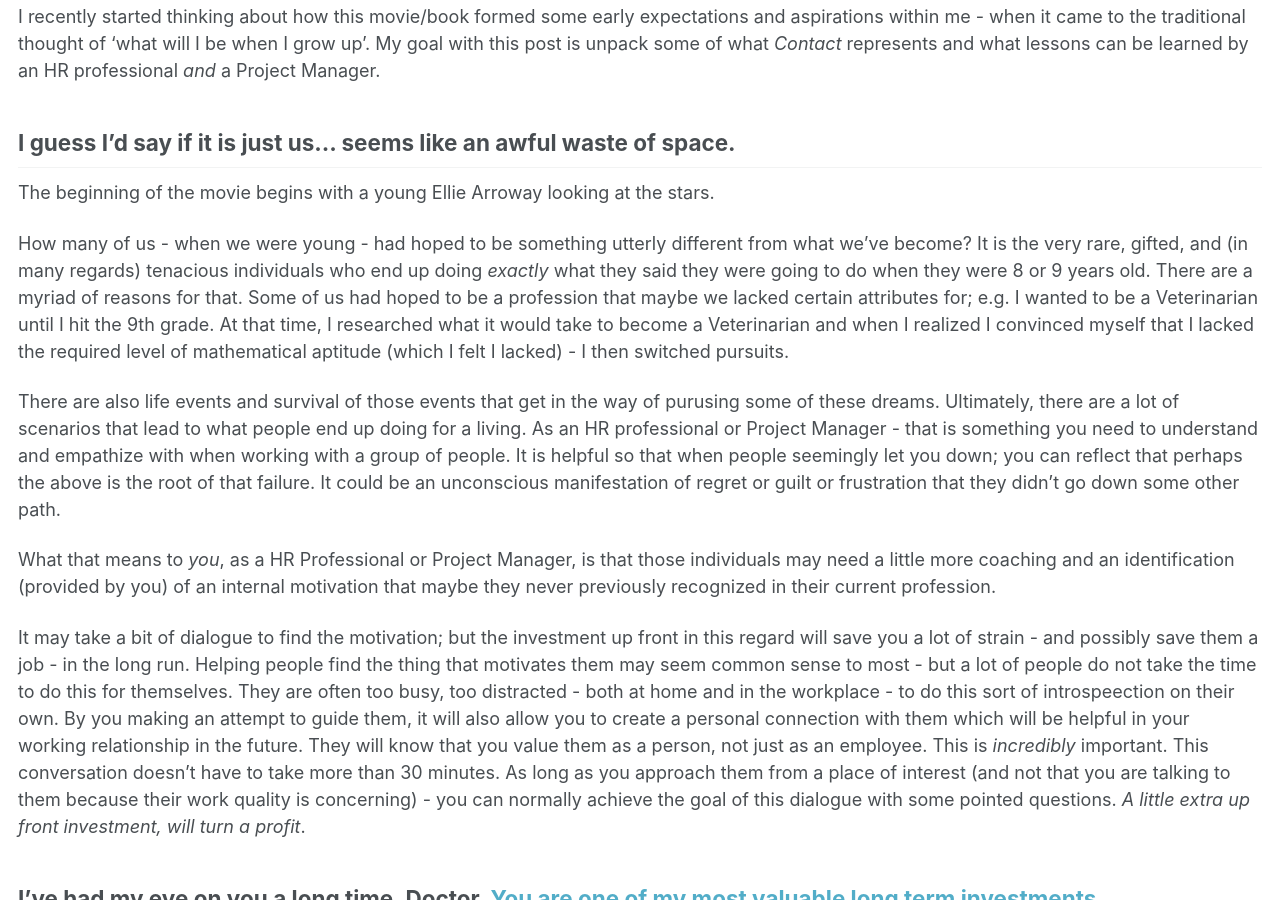
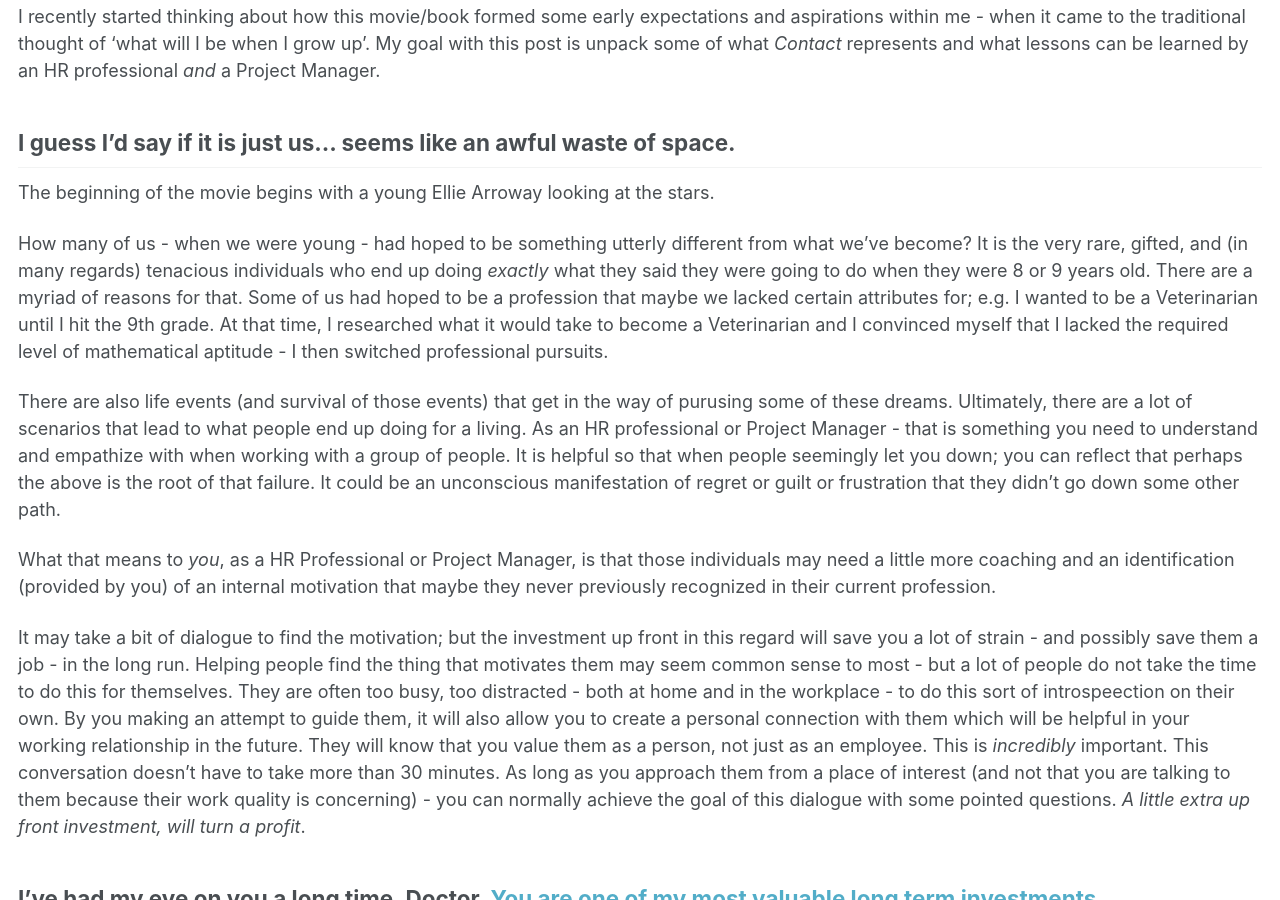
Before and after one commit to firesparks8/firesparks8.github.io, a Jekyll site: the page built from _posts/2017-3-31-The-Contact-Experience.md, in a window 1280 px wide and 900 px high, scrolled down 426 px. Built offline with Jekyll 4.4.1, drawn with Linux system fonts in a browser that asks for light colours.

Commit message:
Update 2017-3-31-The-Contact-Experience.md

```diff
--- a/_posts/2017-3-31-The-Contact-Experience.md
+++ b/_posts/2017-3-31-The-Contact-Experience.md
@@ -14,9 +14,9 @@ I recently started thinking about how this movie/book formed some early expectat
 
 The beginning of the movie begins with a young Ellie Arroway looking at the stars.
 
-How many of us - when we were young - had hoped to be something utterly different from what we've become? It is the very rare, gifted, and (in many regards) tenacious individuals who end up doing *exactly* what they said they were going to do when they were 8 or 9 years old. There are a myriad of reasons for that. Some of us had hoped to be a profession that maybe we lacked certain attributes for; e.g. I wanted to be a Veterinarian until I hit the 9th grade. At that time, I researched what it would take to become a Veterinarian and when I realized I convinced myself that I lacked the required level of mathematical aptitude (which I felt I lacked) - I then switched pursuits.
+How many of us - when we were young - had hoped to be something utterly different from what we've become? It is the very rare, gifted, and (in many regards) tenacious individuals who end up doing *exactly* what they said they were going to do when they were 8 or 9 years old. There are a myriad of reasons for that. Some of us had hoped to be a profession that maybe we lacked certain attributes for; e.g. I wanted to be a Veterinarian until I hit the 9th grade. At that time, I researched what it would take to become a Veterinarian and I convinced myself that I lacked the required level of mathematical aptitude - I then switched  professional pursuits.
 
-There are also life events and survival of those events that get in the way of purusing some of these dreams. Ultimately, there are a lot of scenarios that lead to what people end up doing for a living. As an HR professional or Project Manager - that is something you need to understand and empathize with when working with a group of people. It is helpful so that when people seemingly let you down; you can reflect that perhaps the above is the root of that failure. It could be an unconscious manifestation of regret or guilt or frustration that they didn't go down some other path.
+There are also life events (and survival of those events) that get in the way of purusing some of these dreams. Ultimately, there are a lot of scenarios that lead to what people end up doing for a living. As an HR professional or Project Manager - that is something you need to understand and empathize with when working with a group of people. It is helpful so that when people seemingly let you down; you can reflect that perhaps the above is the root of that failure. It could be an unconscious manifestation of regret or guilt or frustration that they didn't go down some other path.
 
 What that means to *you*, as a HR Professional or Project Manager, is that those individuals may need a little more coaching and an identification (provided by you) of an internal motivation that maybe they never previously recognized in their current profession.
 
```
